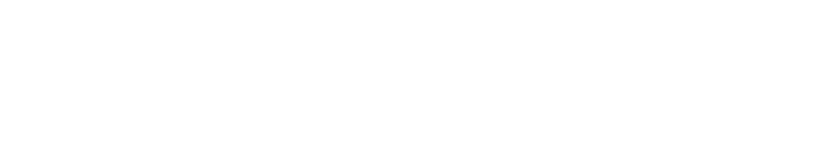
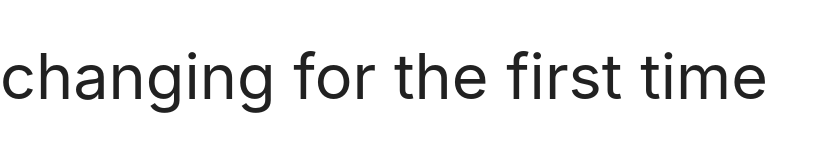
Before and after one commit to amirmmdq/project_fe, a plain HTML site: page index.html in a window 1280 px wide. Shown: the whole page, without its empty margins (0-825 px from the left). Drawn offline with nearby package versions, Linux system fonts and the light colour scheme.

Commit message:
sec commit

```diff
--- a/index.html
+++ b/index.html
@@ -9,8 +9,7 @@
 </head>
 <body>
 
-
-
+    <h1>changing for the first time</h1>
 
     <script src="https://cdnjs.cloudflare.com/ajax/libs/materialize/1.0.0/js/materialize.min.js"></script>
 
```
